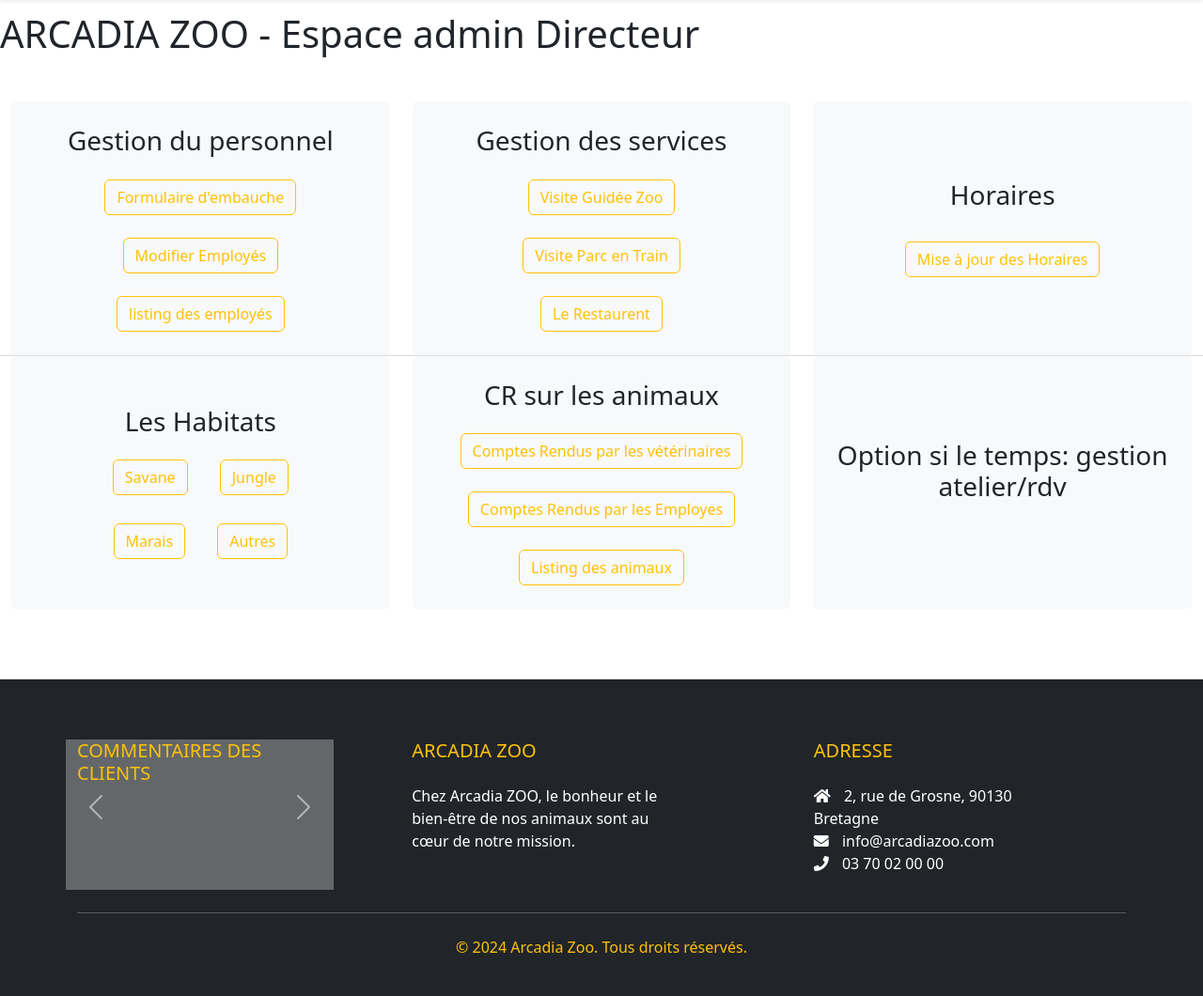
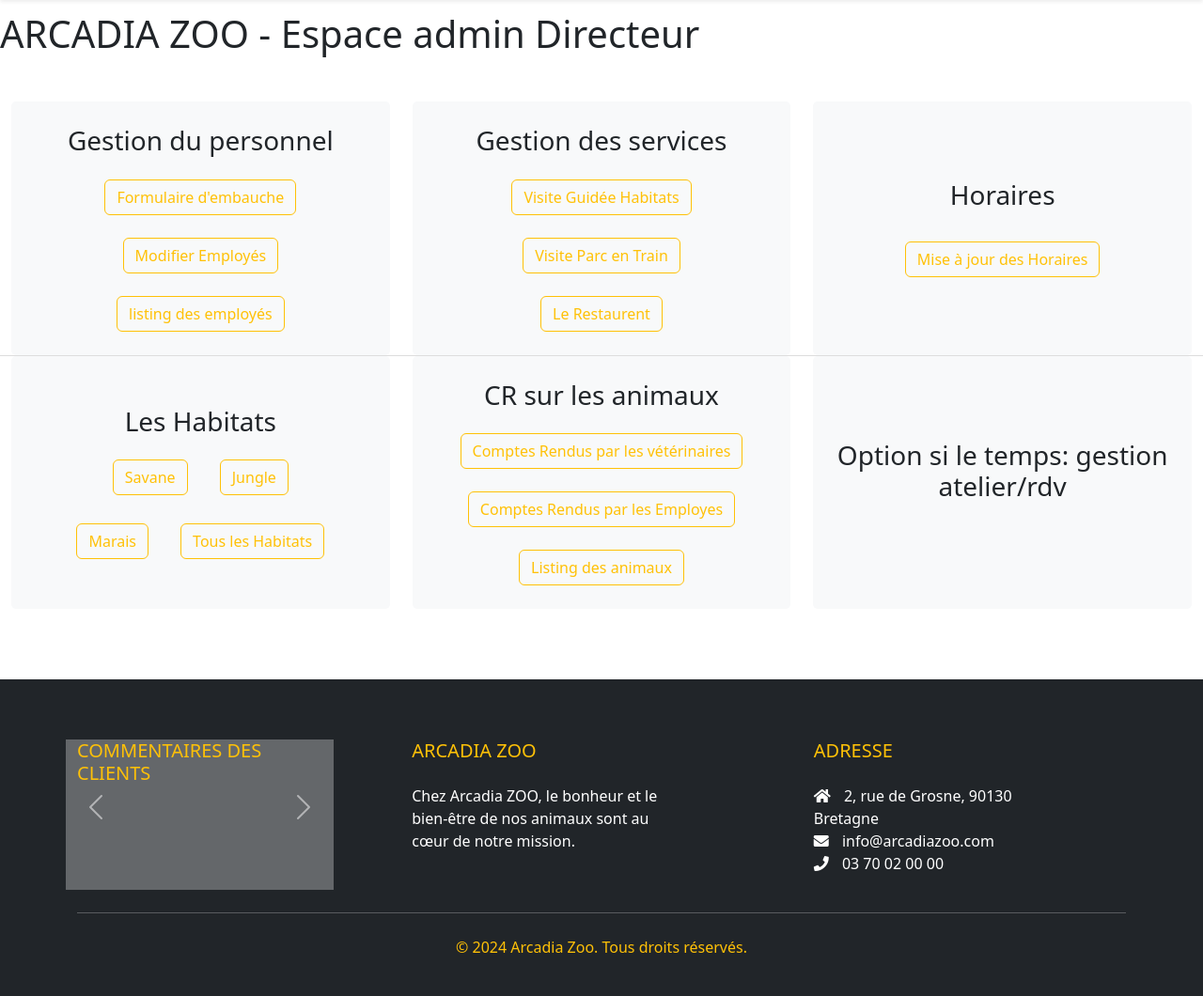
Before and after one commit to FredJoua/AracadiaZoo_rev_test, a PHP site: page /crudEmployes/adminPageBoss.php in a window 1280 px wide. Shown: the part 63-1123 px from the top of the page at 94% size. Run offline with PHP 8.4, Linux system fonts and the light colour scheme; data that the repository does not hold is empty; some libraries are stand-ins or nearby versions.

Commit message:
commit adminPageBoss

```diff
--- a/crudEmployes/adminPageBoss.php
+++ b/crudEmployes/adminPageBoss.php
@@ -43,9 +43,9 @@
                 <div class="custom-container">
                     <div class="center-content">
                         <h3 class="card-title">Gestion des services</h3><br>
-                        <a class="btn btn-outline-warning" href="../pageVisiteHabitats">Visite Guidée Zoo</a><br>
-                        <a class="btn btn-outline-warning" href="../pageZooEnTrain">Visite Parc en Train</a><br>
-                        <a class="btn btn-outline-warning" href="../pageRestaurant.php">Le Restaurent</a>
+                        <a class="btn btn-outline-warning" href="../pagesFront/pageVisiteHabitats.php">Visite Guidée Habitats</a><br>
+                        <a class="btn btn-outline-warning" href="../pagesFront/pageZooEnTrain.php">Visite Parc en Train</a><br>
+                        <a class="btn btn-outline-warning" href="../pagesFront/pageRestaurant.php">Le Restaurent</a>
                     </div>
                 </div>
             </div>
@@ -68,12 +68,12 @@
                     <div class="center-content">
                         <h3 class="card-title">Les Habitats</h3><br>
                         <div>
-                            <a class="btn btn-outline-warning" href="savane.php" style="margin-right: 30px;">Savane</a>
-                            <a class="btn btn-outline-warning" href="jungle.php">Jungle</a>
+                            <a class="btn btn-outline-warning" href="../crudHabitats/habitatsSavane.php" style="margin-right: 30px;">Savane</a>
+                            <a class="btn btn-outline-warning" href="../crudHabitats/habitatsJungle.php">Jungle</a>
                         </div>
                         <div style="margin-top: 30px;">
-                            <a class="btn btn-outline-warning" href="marais.php" style="margin-right: 30px;">Marais</a>
-                            <a class="btn btn-outline-warning" href="autreHabitats.php">Autres</a>
+                            <a class="btn btn-outline-warning" href="../crudHabitats/habitatsMarais.php" style="margin-right: 30px;">Marais</a>
+                            <a class="btn btn-outline-warning" href="../crudHabitats/pageTousLesHabitats.php">Tous les Habitats</a>
                         </div>
                     </div>
 
```
